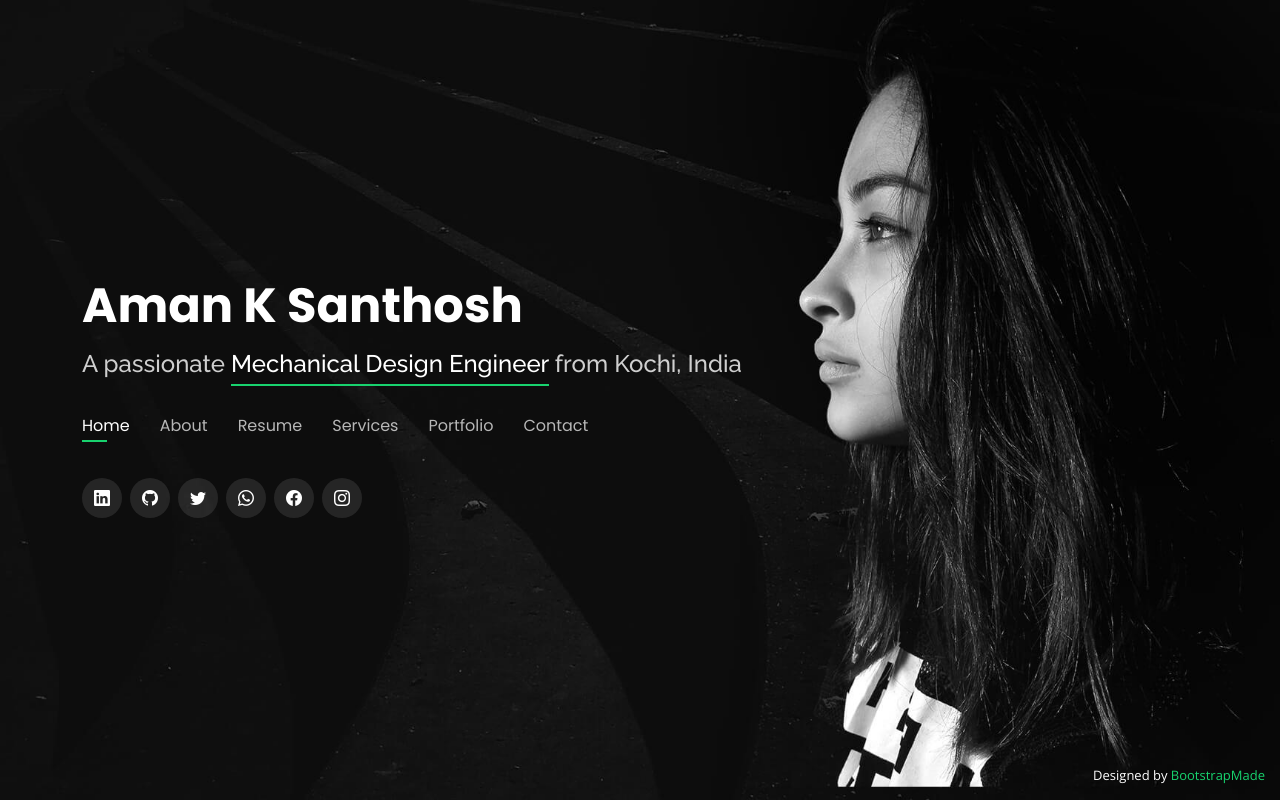
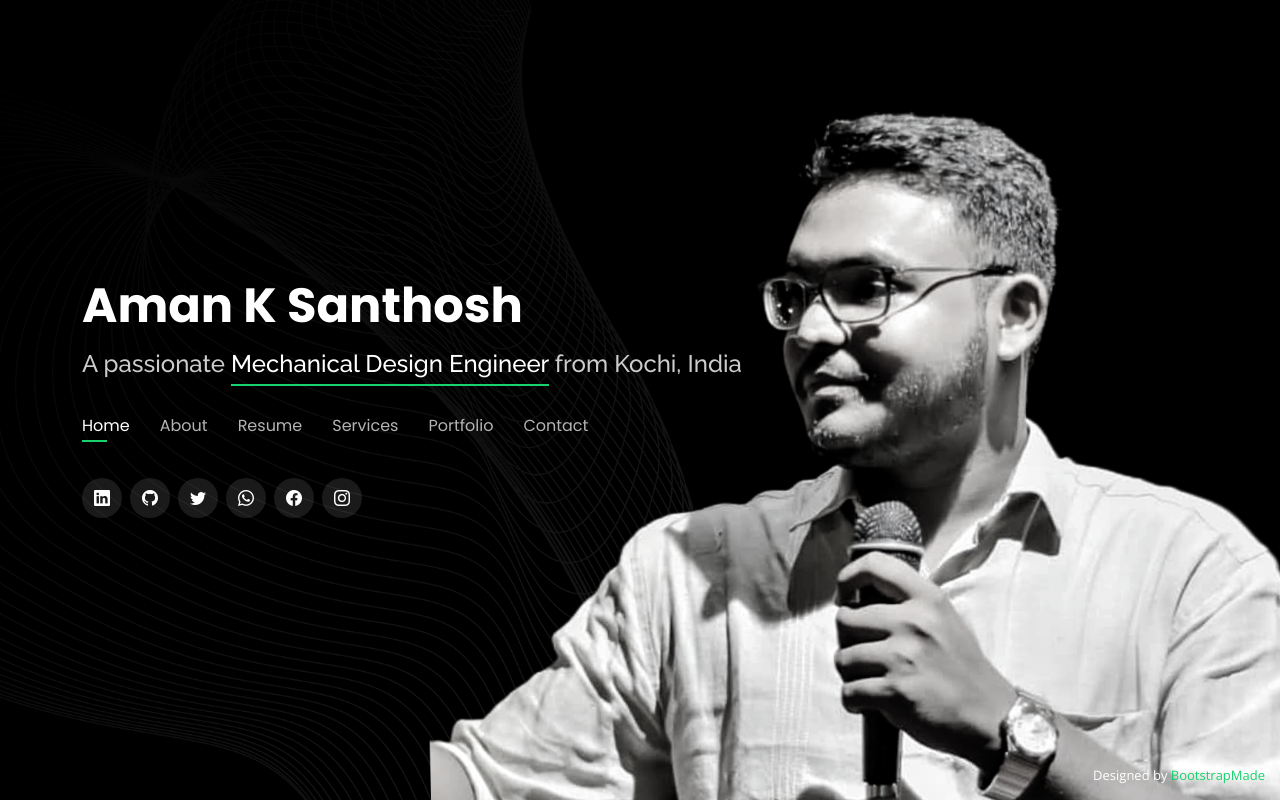
Before and after one commit to Amanksanthosh/Portfolio, a plain HTML site: page index.html in a window 1280 px wide. Drawn offline with nearby package versions, Linux system fonts and the light colour scheme.

Commit message:
Background Image edit

```diff
--- a/assets/css/style.css
+++ b/assets/css/style.css
@@ -19,7 +19,7 @@ body {
 body::before {
   content: "";
   position: fixed;
-  background: #040404 url("../img/bg.jpg") top right no-repeat;
+  background: #040404 url("../img/aman.png") top right no-repeat;
   background-size: cover;
   left: 0;
   right: 0;
```
Also changed, not shown: assets/img/aman.png (added).
